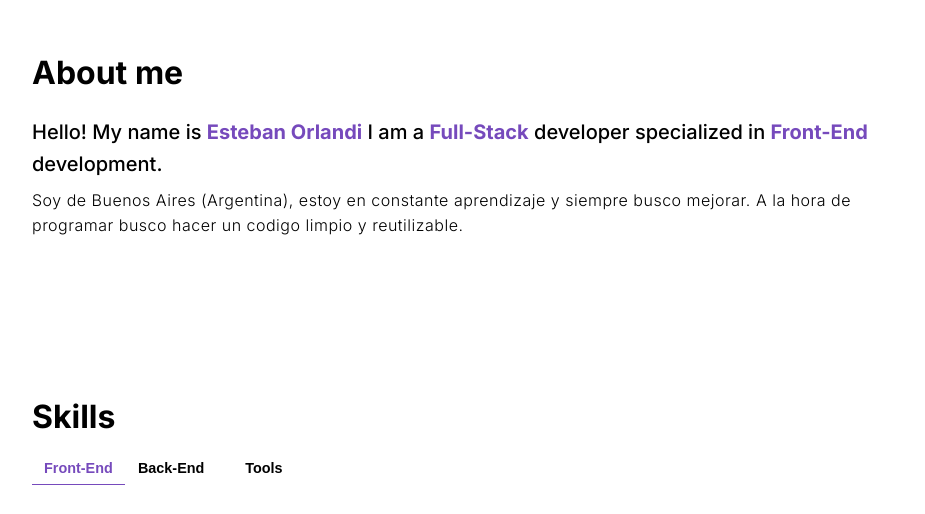
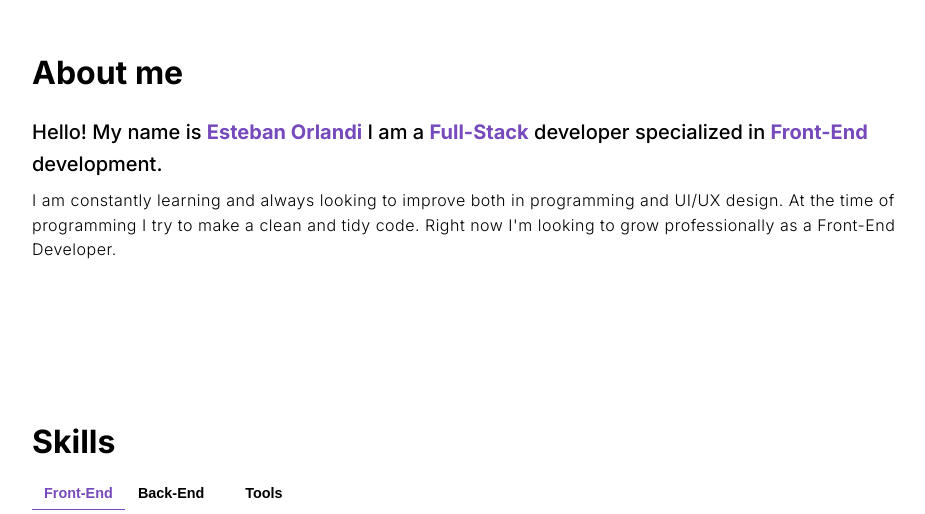
Before and after one commit to estebanorlandi4/portfolio, a React (Create React App) app in the folder client/: page / in a window 1280 px wide. Shown: the part 907-1421 px from the top of the page, without its empty margins (168-1093 px from the left). Built offline with nearby package versions, Linux system fonts and the light colour scheme; no server answers.

Commit message:
feat: added en resume

```diff
--- a/client/src/components/Toast/index.jsx
+++ b/client/src/components/Toast/index.jsx
@@ -39,6 +39,7 @@ const ToastContainer = styled.span`
 
   background-color: #000;
   color: #fff;
+  width: max-content;
 
   transition: all 0.25s;
 
--- a/client/src/pages/Home/About/index.jsx
+++ b/client/src/pages/Home/About/index.jsx
@@ -18,15 +18,10 @@ function About() {
             developer specialized in {keywords.front} development.
           </P1>
           <P2>
-            Soy de Buenos Aires (Argentina), estoy en constante aprendizaje y
-            siempre busco mejorar. A la hora de programar busco hacer un codigo
-            limpio y reutilizable.
-            {/*
             I am constantly learning and always looking to improve both in
             programming and UI/UX design. At the time of programming I try to
             make a clean and tidy code. Right now I&apos;m looking to grow
             professionally as a Front-End Developer.
-            */}
           </P2>
         </div>
       </Container>
--- a/client/src/pages/Home/Intro/index.jsx
+++ b/client/src/pages/Home/Intro/index.jsx
@@ -1,4 +1,4 @@
-import CV from '../../../assets/Esteban Orlandi - CV - Full Stack.pdf';
+import CV from 'assets/Esteban Orlandi - CV - EN - Full Stack.pdf';
 import { useArrayInterval, useTagAnimation } from '../../../hooks';
 import { variants } from '../../../utils/motionVariants';
 import { Container, Header, Name, Resume, Tag } from './styled';
```
Also changed, not shown: 2 other files (tests, documents, lock files or other folders).
